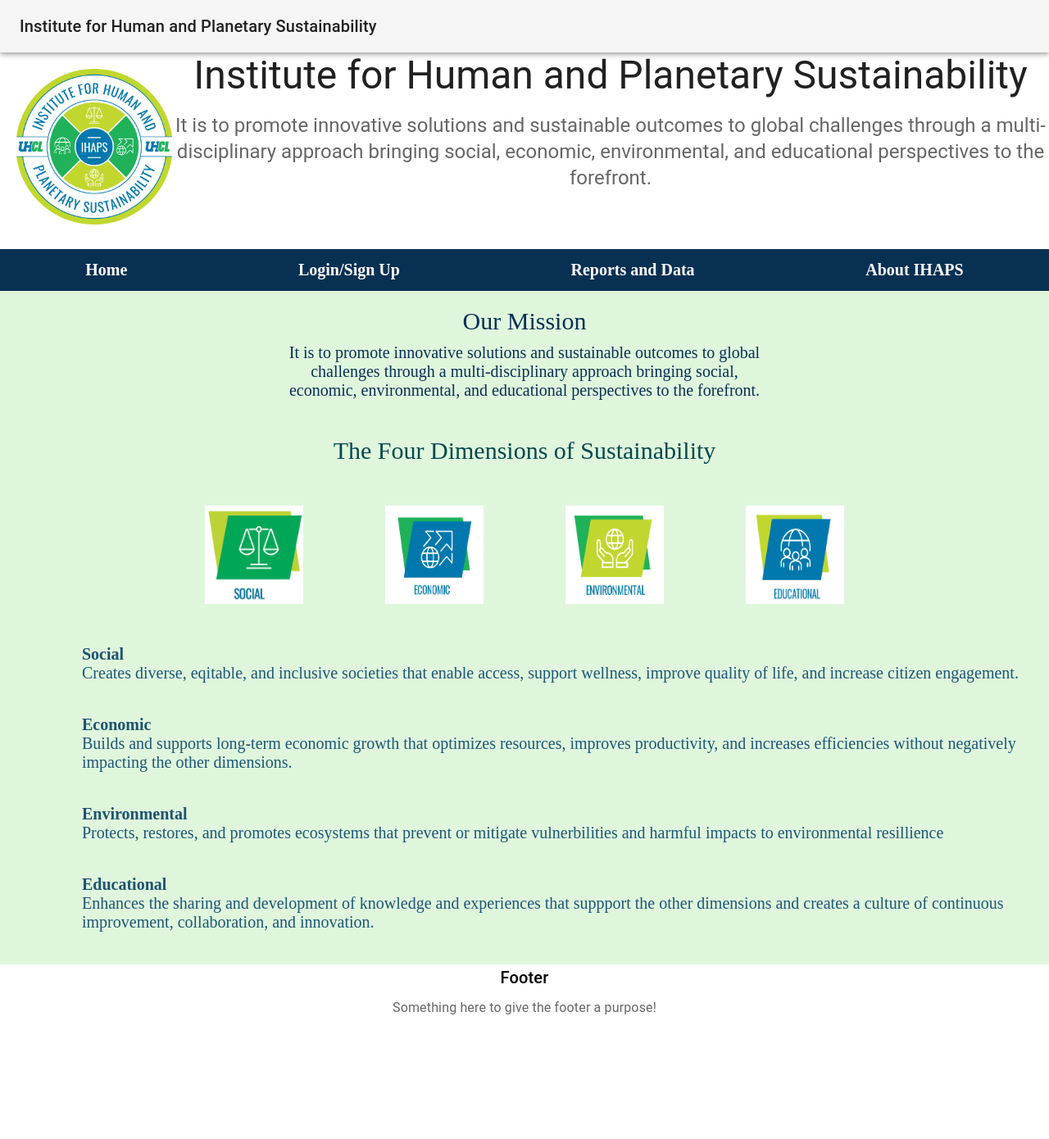
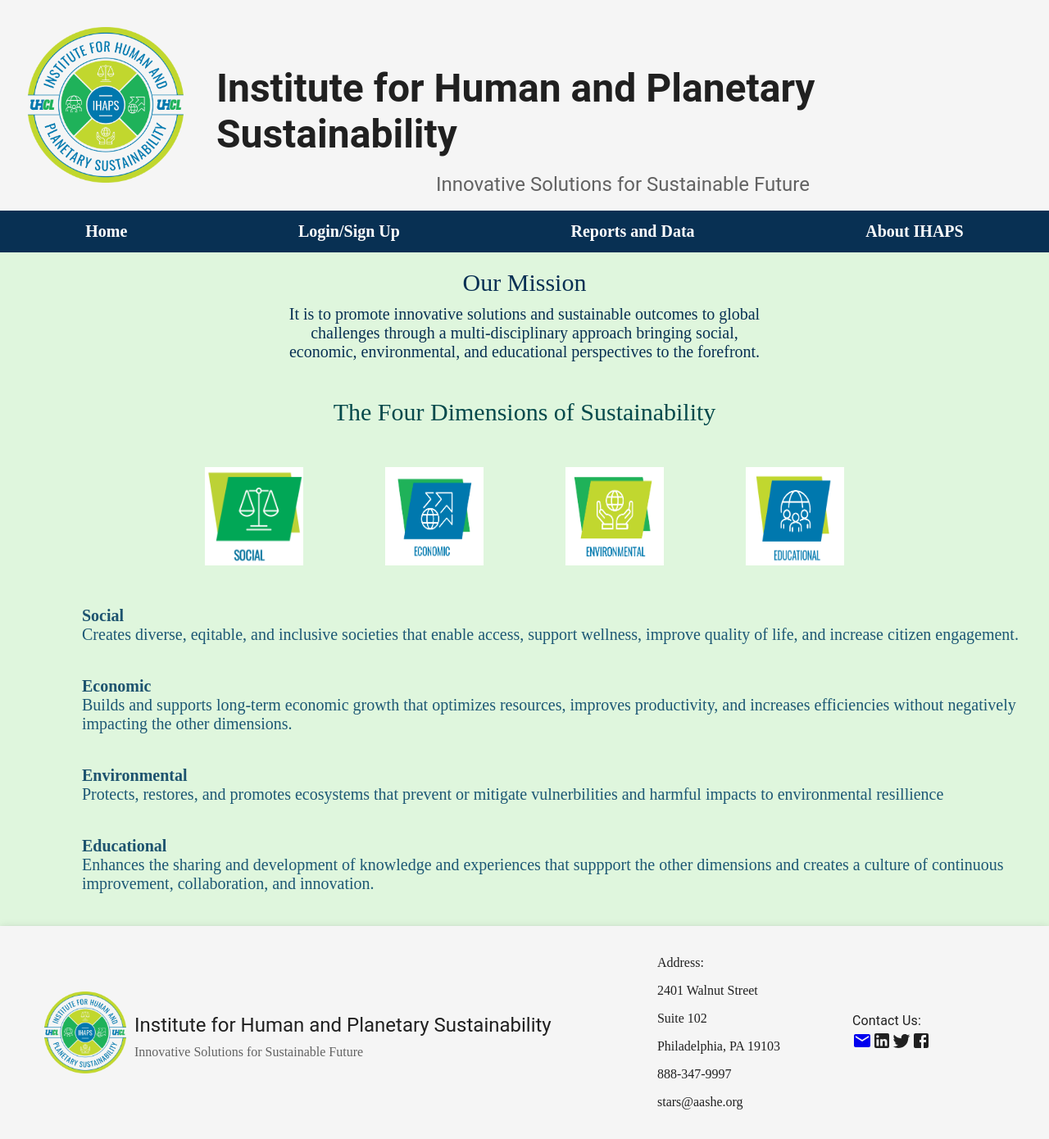
Before and after one commit to sdpreddy1998/IHAPS, a React (Create React App) app in the folder IHAPS-master/: page / in a window 1280 px wide. Shown: the whole page at 82% size. Before the commit the page ends 1244 px from the top, so only its background shows below. Built offline with nearby package versions, Linux system fonts and the light colour scheme.

Commit message:
ADDED appbar and footer

```diff
--- a/IHAPS-master/src/App.css
+++ b/IHAPS-master/src/App.css
@@ -19,6 +19,21 @@
 .homepageimage{
   width: 100%;
   height:100%;
+}
+.footer-row{
+  display: flex;
+  justify-content: space-between;
+  margin:20px
+}
+.logo-footer{
+	position:relative;
+	top:0px;
+	left:0px;
+  right:0px;
+  float: left;
+  width:100px;
+  height:100px;
+  margin:10px;
 }
 .logo{
 	position:relative;
@@ -244,7 +259,6 @@
   display: flex;
   justify-content:space-between;
   background-color:rgb(223,246,221);
-  margin-right: 100px;
 }
 .input-name-small{
   font-size: large;
@@ -293,6 +307,10 @@
 .sidenav a:hover {
   color: #f1f1f1;
 }
+.appbar-row{
+  display: flex;
+  flex-direction: row;
+}
 
 
 @media screen and (max-height: 450px) {
--- a/IHAPS-master/src/App.js
+++ b/IHAPS-master/src/App.js
@@ -25,6 +25,7 @@
 import Register from "./Register"
 import "./App.css";
 import Workgroupsreport from "./Workgroupsreport"
+
 
 const RoutesApp = () => {
   return (
--- /dev/null
+++ b/IHAPS-master/src/Appbar.js
@@ -0,0 +1,25 @@
+
+import { AppBar, Typography, Toolbar } from '@mui/material'
+import React from 'react';
+import Logo from "./images/IHAPS-LOGO.png"
+export default function Appbar() {
+    return (
+        <>
+            <AppBar position="static" color="default">
+                <Toolbar>
+                    <Typography>
+                        <img src={Logo} target="blank" className="logo" />
+                    </Typography>
+                    <div classname="appbar-row">
+                        <Typography component="h1" variant="h3" align="center" color="textPrimary" gutterBottom style={{textAlign:"left",marginTop:80,marginLeft:30,fontWeight:600}}>
+                            Institute for Human and Planetary Sustainability
+                        </Typography>
+                        <Typography variant="h5" align="center" color="textSecondary" paragraph style={{marginLeft:30}}>
+                           Innovative Solutions for Sustainable Future
+                        </Typography>
+                    </div>
+                </Toolbar>
+            </AppBar>
+        </>
+    )
+}
--- /dev/null
+++ b/IHAPS-master/src/Footer.js
@@ -0,0 +1,54 @@
+
+import { AppBar, Typography, Toolbar } from '@mui/material'
+import React from 'react';
+import Logo from "./images/IHAPS-LOGO.png"
+import FacebookIcon from '@mui/icons-material/Facebook';
+import TwitterIcon from '@mui/icons-material/Twitter';
+import LinkedInIcon from '@mui/icons-material/LinkedIn';
+import EmailIcon from '@mui/icons-material/Email';
+export default function Footer() {
+    return (
+        <>
+            <AppBar position="static" color="default" >
+                <Toolbar className='footer-row'>
+                    <div>
+                        <Typography>
+                            <img src={Logo} target="blank" className="logo-footer" />
+                        </Typography>
+                        <div classname="appbar-row">
+                            <Typography component="h1" variant="h5" color="textPrimary" gutterBottom style={{ textAlign: "left", marginTop: 35, marginLeft: 20,width:"700px" }}>
+                                Institute for Human and Planetary Sustainability
+                            </Typography>
+                            <Typography align="center" variant="h7" color="textSecondary" paragraph style={{ textAlign: "left", marginLeft: 20 }}>
+                                Innovative Solutions for Sustainable Future
+                            </Typography>
+                        </div>
+                    </div>
+                    <div style={{ marginRight: 50 }}>
+                        <Typography variant="h7" color="textPrimary" >
+                            <p>Address:</p>
+                            <p>2401 Walnut Street</p>
+                            <p>Suite 102</p>
+                            <p> Philadelphia, PA 19103</p>
+                            <p> 888-347-9997</p>
+                            <p> stars@aashe.org</p>
+                        </Typography>
+                    </div>
+                    <div style={{marginRight:100,cursor:"pointer"}}>
+                        <Typography>
+                            Contact Us:
+                        </Typography>
+                        <a href="https://google.com" >
+                        <EmailIcon />
+                        </a>
+                        <LinkedInIcon />
+                        <TwitterIcon />
+                        <FacebookIcon />
+                    </div>
+
+
+                </Toolbar>
+            </AppBar>
+        </>
+    )
+}
--- a/IHAPS-master/src/Home.js
+++ b/IHAPS-master/src/Home.js
@@ -7,9 +7,9 @@
 import  Environmental from "./images/Environmental.png"
 import  Logo from "./images/IHAPS-LOGO.png"
 import React   from 'react';
+import Appbar from './Appbar';
+import Footer from './Footer';
 import {AppBar,Typography,Toolbar} from '@mui/material'
-
-
 function Home() {
   const handleClick=()=>{
     window.open("https://www.uhcl.edu/sustainability/about/")
@@ -35,14 +35,8 @@
   return (
 
     <div className="main_container">
-      <AppBar position="static" color="default">
-        <Toolbar>
-          <Typography variant="h6" color="inherit" noWrap>
-          Institute for Human and Planetary Sustainability
-          </Typography>
-        </Toolbar>
-      </AppBar>
-      <div className="logo">
+      <Appbar/>
+      {/* <div className="logo">
       <img src={Logo} target="blank" className="logo"/>
       </div>
       <div className='first_section'>
@@ -52,7 +46,7 @@
             <Typography variant="h5" align="center" color="textSecondary" paragraph>
             It is to promote innovative solutions and sustainable outcomes to global challenges through a multi-disciplinary approach bringing social, economic, environmental, and educational perspectives to the forefront.
             </Typography>
-      </div>
+      </div> */}
       <div className='second_section'>
         <ul>
          <Link to ="/" style={{  textDecoration: "none"}} ><li><a>Home</a></li></Link>
@@ -96,14 +90,7 @@
           }
         </div>
       </div>
-      <footer>
-        <Typography variant="h6" align="center" gutterBottom>
-          Footer
-        </Typography>
-        <Typography variant="subtitle1" align="center" color="textSecondary" component="p">
-          Something here to give the footer a purpose!
-        </Typography>
-      </footer>
+      <Footer/>
     </div>
   );
 }
--- a/IHAPS-master/src/Login.js
+++ b/IHAPS-master/src/Login.js
@@ -2,10 +2,13 @@
 import Button from '@mui/material/Button';
 import { Link } from "react-router-dom";
 import React , { Component}  from 'react';
+import Appbar from './Appbar';
+import Footer from './Footer';
 
 function Login() {
     return (
         <div className="main_container" style={{ backgroundColor: "rgb(223,246,221)" }}>
+            <Appbar/>
             <div className='second_section' >
                 <ul style={{ height: "100px", display: "flex", alignItems: "center" }}>
                     <li style={{ fontSize: 40, color: "white" }}>Login</li>
@@ -60,6 +63,7 @@
                     dsadlf;ka
                 </div>
             </div>
+            <Footer/>
         </div>
     );
 }
--- a/IHAPS-master/src/Register.js
+++ b/IHAPS-master/src/Register.js
@@ -2,10 +2,12 @@
 import Button from '@mui/material/Button';
 import { Link } from "react-router-dom";
 import React , { Component}  from 'react';
-
+import Appbar from './Appbar';
+import Footer from './Footer';
 function Register() {
     return (
         <div className="main_container" style={{ backgroundColor: "rgb(223,246,221)" }}>
+            <Appbar/>
             <div className='second_section' >
                 <ul style={{ height: "100px", display: "flex", alignItems: "center" }}>
                     <li style={{ fontSize: 40, color: "white" }}>Sign Up</li>
@@ -92,6 +94,7 @@
                     dsadlf;ka
                 </div>
             </div>
+            <Footer/>
         </div>
     );
 }
```
